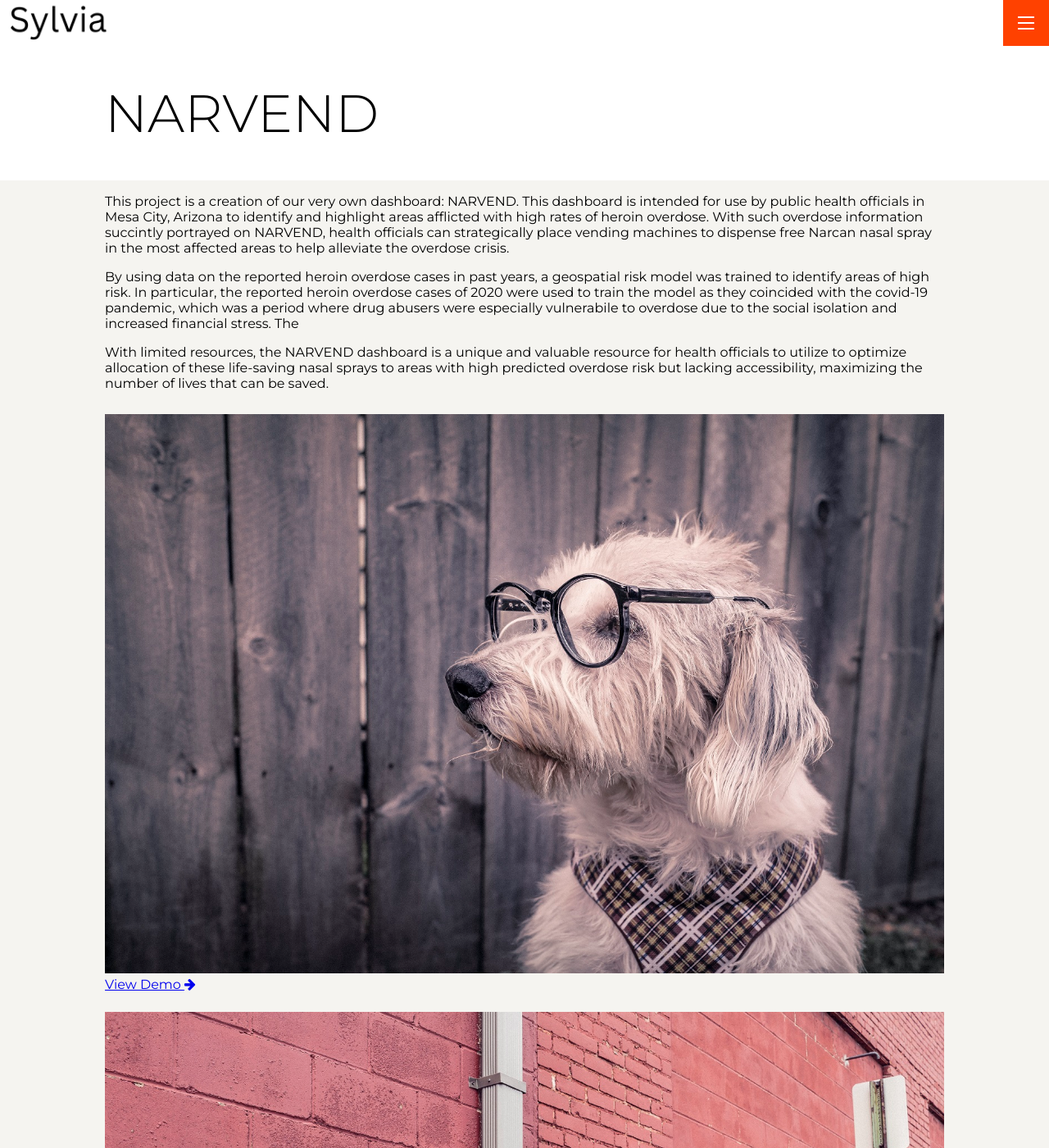
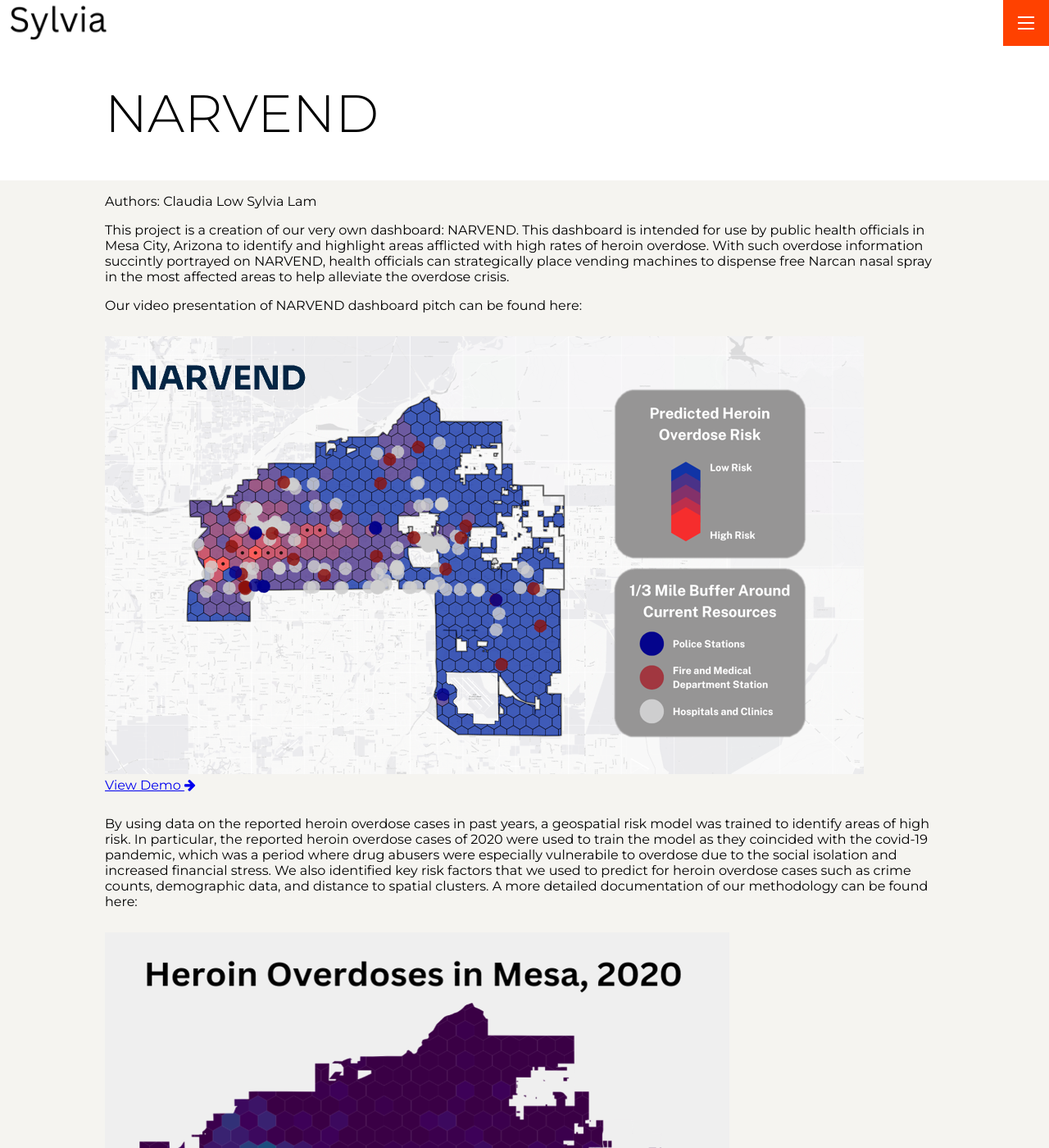
Before and after one commit to laivlys/portfolio, a Jekyll site: the page built from _projects/proj-1.md, in a window 1280 px wide and 1400 px high. Shown: the whole window at 82% size. Built offline with Jekyll 4.4.1, drawn with Linux system fonts in a browser that asks for light colours.

Commit message:
Update proj-1.md

```diff
--- a/_projects/proj-1.md
+++ b/_projects/proj-1.md
@@ -3,12 +3,17 @@ layout: post
 title: 'NARVEND'
 thumbnail: /assets/img/projects/proj-1/Narvend.png
 ---
+Authors:
+Claudia Low
+Sylvia Lam
+
 This project is a creation of our very own dashboard: NARVEND. This dashboard is intended for use by public health officials in Mesa City, Arizona to identify and highlight areas afflicted with high rates of heroin overdose. With such overdose information succintly portrayed on NARVEND, health officials can strategically place vending machines to dispense free Narcan nasal spray in the most affected areas to help alleviate the overdose crisis.
 
-By using data on the reported heroin overdose cases in  past years, a geospatial risk model was trained to identify areas of high risk. In particular, the reported heroin overdose cases of 2020 were used to train the model as they coincided with the covid-19 pandemic, which was a period where drug abusers were especially vulnerabile to overdose due to the social isolation and increased financial stress. The
+Our video presentation of NARVEND dashboard pitch can be found here:
+{% include image.html url="https://drive.google.com/file/d/13rKFn-B655xvW4NnBCfVJve0SlY6vTLB/view" image="projects/proj-1/NarvendDashboard.png" %}
+
+By using data on the reported heroin overdose cases in  past years, a geospatial risk model was trained to identify areas of high risk. In particular, the reported heroin overdose cases of 2020 were used to train the model as they coincided with the covid-19 pandemic, which was a period where drug abusers were especially vulnerabile to overdose due to the social isolation and increased financial stress. We also identified key risk factors that we used to predict for heroin overdose cases such as crime counts, demographic data, and distance to spatial clusters. A more detailed documentation of our methodology can be found here:
+
+{% include image.html url="file:///C:/Users/lamsy/AppData/Local/Microsoft/Windows/INetCache/IE/70G51744/FinalPPA[1].html" image="projects/proj-1/Model.png" %}
 
 With limited resources, the NARVEND dashboard is a unique and valuable resource for health officials to utilize to optimize allocation of these life-saving nasal sprays to areas with high predicted overdose risk but lacking accessibility, maximizing the number of lives that can be saved.
-
-{% include image.html url="http://www.gratisography.com" image="projects/proj-1/dog.jpg" %}
-
-{% include image.html url="http://www.gratisography.com" image="projects/proj-1/wall.jpg" %}
```
